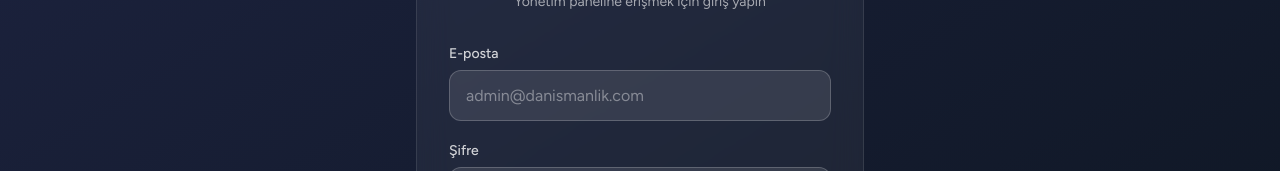
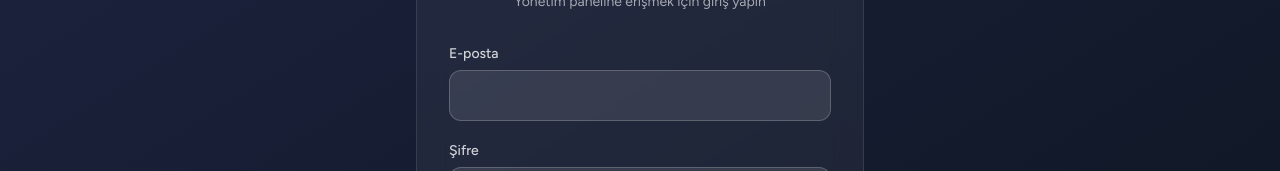
Before and after one commit to Orhany23/danismanlik-kocluk-site, a Next.js app: page /admin/login in a window 1280 px wide. Shown: the part 247-418 px from the top of the page. Built offline with nearby package versions, Linux system fonts and the light colour scheme.

Commit message:
Admin giriş ekranı e-posta placeholder'ını kaldır

```diff
--- a/src/app/admin/login/page.tsx
+++ b/src/app/admin/login/page.tsx
@@ -49,7 +49,7 @@ export default function AdminLoginPage() {
               value={email}
               onChange={(e) => setEmail(e.target.value)}
               className="w-full px-4 py-3 rounded-xl bg-white/10 border border-white/20 text-white placeholder-white/40 focus:outline-none focus:ring-2 focus:ring-[var(--clr-primary)] focus:border-transparent transition-all"
-              placeholder="admin@danismanlik.com"
+              placeholder=""
               required
             />
           </div>
```
